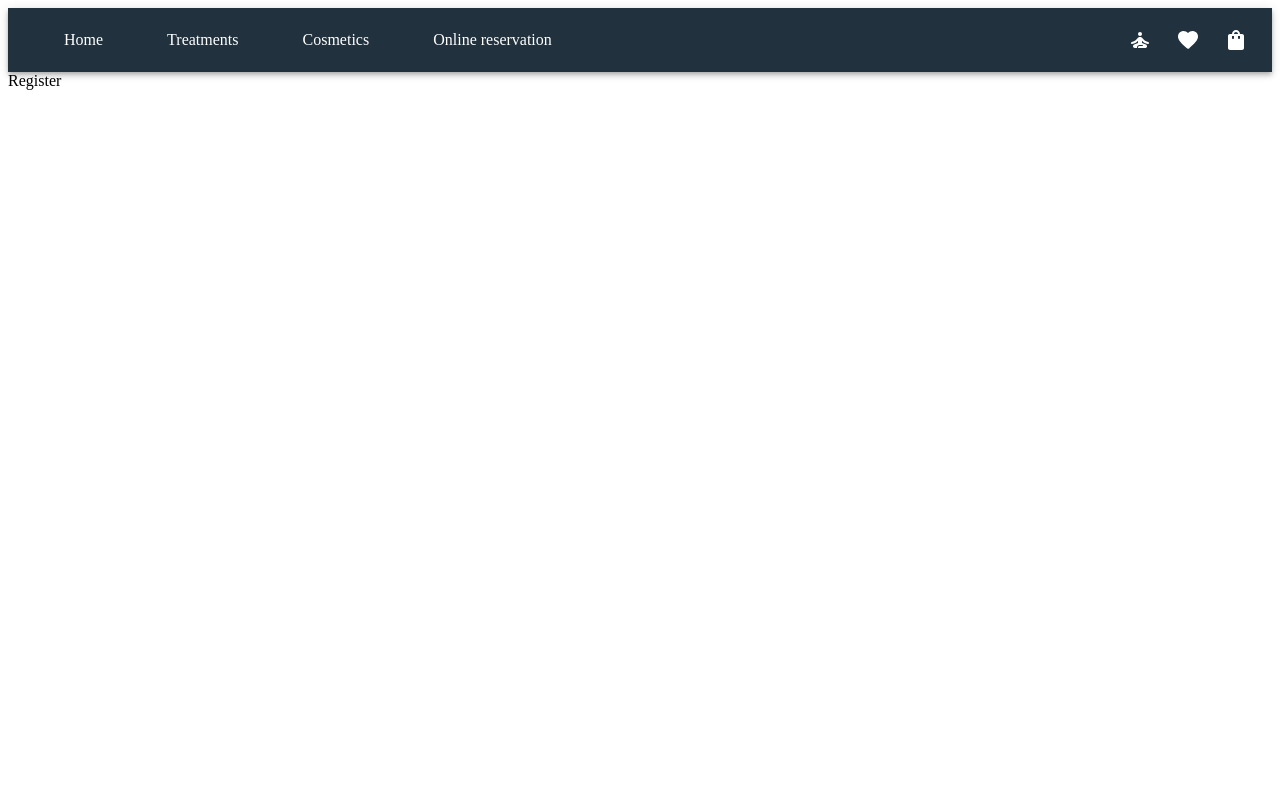
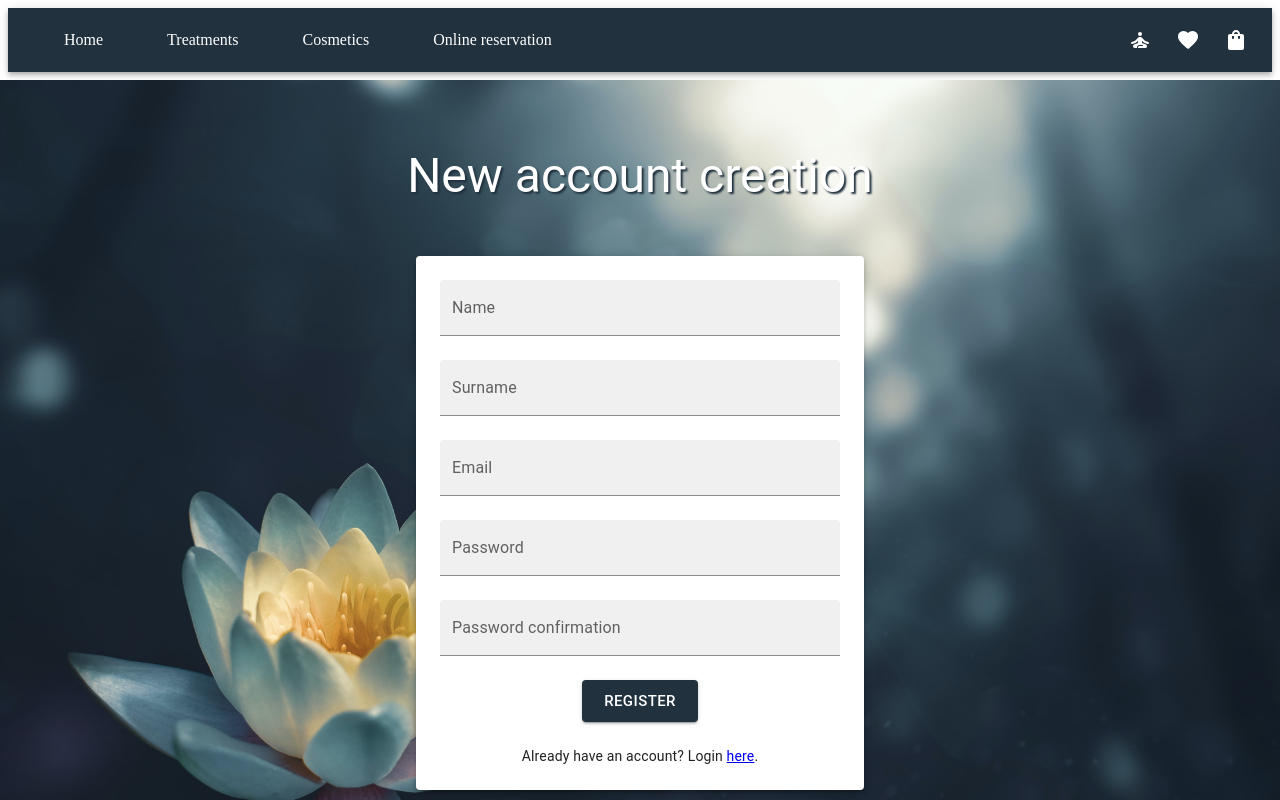
Before and after one commit to ManAgne/Spa-page, a React (Create React App) app in the folder app/: page /register in a window 1280 px wide. Shown: the top 800 px of the page. Built offline with nearby package versions, Linux system fonts and the light colour scheme.

Commit message:
feat: register form created

```diff
--- a/app/src/pages/login.jsx
+++ b/app/src/pages/login.jsx
@@ -13,7 +13,7 @@ import PageTitle from '../components/page-title';
 const Login = () => (
   <Box sx={{ pt: 7, display: 'flex', flexDirection: 'column' }}>
     <BackgroundImage />
-    <PageTitle>Your account</PageTitle>
+    <PageTitle>Existing account</PageTitle>
     <Paper
       elevation={3}
       sx={{
@@ -36,14 +36,14 @@ const Login = () => (
       >
         <TextField
           name="email"
-          email="email"
+          type="email"
           label="Email"
           variant="filled"
           fullWidth
         />
         <TextField
           name="password"
-          email="password"
+          type="password"
           label="Password"
           variant="filled"
           fullWidth
--- a/app/src/pages/register.jsx
+++ b/app/src/pages/register.jsx
@@ -1,7 +1,85 @@
 import * as React from 'react';
+import {
+  Box,
+  Button,
+  Paper,
+  TextField,
+  Typography,
+} from '@mui/material';
+import { Link as RouterLink } from 'react-router-dom';
+import BackgroundImage from '../components/background-image';
+import PageTitle from '../components/page-title';
 
 const Register = () => (
-  <div>Register</div>
+  <Box sx={{ pt: 7, display: 'flex', flexDirection: 'column' }}>
+    <BackgroundImage />
+    <PageTitle>New account creation</PageTitle>
+    <Paper
+      elevation={3}
+      sx={{
+        mt: 4,
+        p: 3,
+        width: 400,
+        mx: 'auto',
+        bgcolor: 'white',
+        zIndex: 1,
+      }}
+    >
+      <Box
+        component="form"
+        sx={{
+          display: 'flex',
+          flexDirection: 'column',
+          alignItems: 'center',
+          gap: 3,
+        }}
+      >
+        <TextField
+          name="name"
+          type="text"
+          label="Name"
+          variant="filled"
+          fullWidth
+        />
+        <TextField
+          name="surname"
+          type="text"
+          label="Surname"
+          variant="filled"
+          fullWidth
+        />
+        <TextField
+          name="email"
+          type="email"
+          label="Email"
+          variant="filled"
+          fullWidth
+        />
+        <TextField
+          name="password"
+          type="password"
+          label="Password"
+          variant="filled"
+          fullWidth
+        />
+        <TextField
+          name="passwordConfirmation"
+          type="password"
+          label="Password confirmation"
+          variant="filled"
+          fullWidth
+        />
+        <Button type="submit" variant="contained" size="large">Register</Button>
+        <Typography variant="body2">
+          Already have an account? Login
+          {' '}
+          <RouterLink to="/login">here</RouterLink>
+          .
+
+        </Typography>
+      </Box>
+    </Paper>
+  </Box>
 );
 
 export default Register;
```
